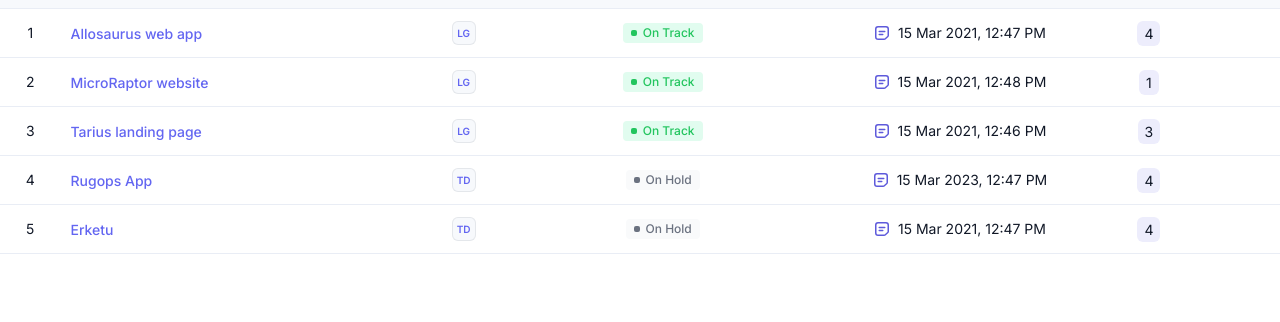
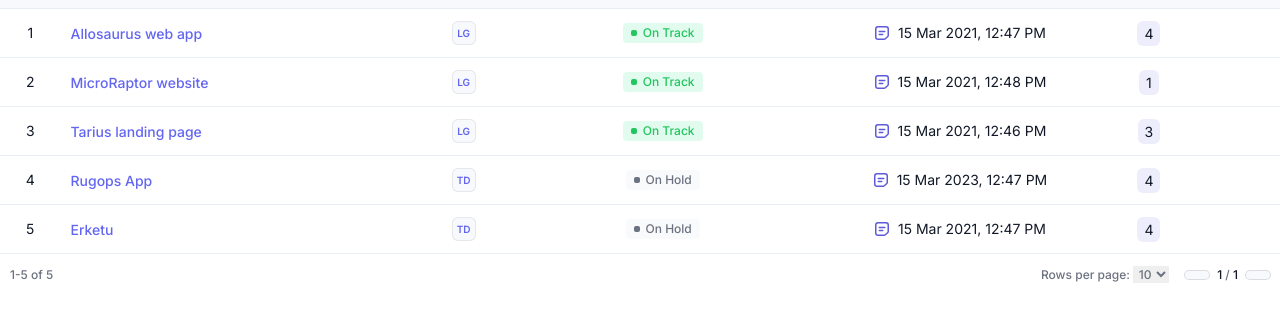
Before and after one commit to zakariadakir/data-table, a website with bundled scripts: page index.html in a window 1280 px wide. Shown: the part 216-538 px from the top of the page. Built offline with nearby package versions, Linux system fonts and the light colour scheme; files whose address does not match are found by name.

Commit message:
feat: implement pagination with page info, page controls, and rows-per-page selector

```diff
--- a/index.html
+++ b/index.html
@@ -165,6 +165,45 @@
           <tbody id="projects-wrapper"></tbody>
         </table>
       </div>
+      <div class="flex pt-3 px-2.5 gap-4 justify-between items-center">
+        <p id="page-info" class="font-medium text-xs text-gray-500"></p>
+        <div class="flex items-center gap-4">
+          <div class="font-medium text-xs text-gray-500">
+            <label for="rows-per-page-select" class="cursor-pointer"
+              >Rows per page:
+            </label>
+            <select
+              class="cursor-pointer text-center"
+              name="rows-per-page"
+              id="rows-per-page-select"
+            >
+              <option value="5">5</option>
+              <option value="10">10</option>
+              <option value="15">15</option>
+              <option value="20">20</option>
+              <option value="30">30</option>
+              <option value="40">40</option>
+              <option value="50">50</option>
+            </select>
+          </div>
+          <div class="flex items-center gap-2">
+            <button
+              id="previous-page"
+              class="ph-bold ph-caret-left btn secondary-btn"
+              aria-label="Previous Page"
+            ></button>
+            <span
+              id="current-page"
+              class="font-medium text-xs text-gray-500"
+            ></span>
+            <button
+              id="next-page"
+              class="ph-bold ph-caret-right btn secondary-btn"
+              aria-label="Next Page"
+            ></button>
+          </div>
+        </div>
+      </div>
     </main>
   </body>
 </html>
--- a/scripts/scripts.js
+++ b/scripts/scripts.js
@@ -17,6 +17,11 @@ const addProjectBtn = document.getElementById("add-project-btn");
 const filterStatusTabsWrapper = document.getElementById("filter-status-tabs");
 const projectsWrapper = document.getElementById("projects-wrapper");
 const sortBtns = document.querySelectorAll(".sort-btn");
+const pageInfo = document.getElementById("page-info");
+const rowsPerPageSelect = document.getElementById("rows-per-page-select");
+const prevPageBtn = document.getElementById("previous-page");
+const nextPageBtn = document.getElementById("next-page");
+const currentPageDisplay = document.getElementById("current-page");
 
 // States:
 export let storedProjectsArr =
@@ -25,6 +30,9 @@ let activeSearchTerm = "";
 let activeStatusFilter = "All";
 let sortKey = "";
 let sortOrder = "";
+let currentPage = 1;
+let rowsPerPage = JSON.parse(localStorage.getItem("rowsPerPage")) || 10;
+rowsPerPageSelect.value = rowsPerPage;
 
 // Functions:
 const updateTotalProjectsCount = () => {
@@ -75,7 +83,9 @@ export const addProject = (name, manager, resources) => {
   };
   storedProjectsArr.unshift(newProject);
   storedProjectsArr.forEach((p, i) => (p.rowIndex = i + 1));
+  currentPage = 1;
   localStorage.setItem("projects", JSON.stringify(storedProjectsArr));
+  showToastNotification("Project added successfully.");
   refreshUI();
 };
 
@@ -85,6 +95,7 @@ export const editProject = (project, name, manager, resources) => {
   project.lastUpdated = formatDate(new Date());
   project.resources = resources;
   localStorage.setItem("projects", JSON.stringify(storedProjectsArr));
+  showToastNotification("Project updated successfully.");
   refreshUI();
 };
 
@@ -175,6 +186,7 @@ const handleFilterTabClick = (btn, status) => {
       .forEach((tab) => tab.setAttribute("data-active", "false"));
     btn.setAttribute("data-active", "true");
     activeStatusFilter = status;
+    currentPage = 1;
     renderFilteredAndSortedProjects();
   });
 };
@@ -203,15 +215,26 @@ const renderFilteredAndSortedProjects = () => {
   const sorted = filtered.sort((a, b) =>
     compareValues(a[sortKey], b[sortKey], sortOrder === "asc")
   );
-  renderProjects(sorted);
+  const totalProjects = sorted.length;
+  const totalPages = Math.ceil(totalProjects / rowsPerPage);
+  if (totalPages === 0) {
+    currentPage = 1;
+  } else if (currentPage > totalPages) {
+    currentPage = totalPages;
+  }
+  renderProjects(sorted, currentPage, rowsPerPage);
+  updatePaginationInfo(currentPage, rowsPerPage, totalProjects);
 };
 
-const renderProjects = (arr) => {
+const renderProjects = (arr, currentPage, rowsPerPage) => {
+  const startIndex = (currentPage - 1) * rowsPerPage;
+  const endIndex = Math.min(startIndex + rowsPerPage, arr.length);
+  const projectsToRender = arr.slice(startIndex, endIndex);
   projectsWrapper.innerHTML = "";
-  if (arr.length === 0) {
+  if (projectsToRender.length === 0) {
     projectsWrapper.innerHTML = `<tr><td class="text-sm text-gray-900 py-3 px-2.5" colspan="100%">No projects found.</td></tr>`;
   } else {
-    arr.forEach((project) => {
+    projectsToRender.forEach((project) => {
       const row = buildProjectRow(project);
       projectsWrapper.appendChild(row);
     });
@@ -273,6 +296,28 @@ const sortProjectsByButton = () => {
   });
 };
 
+const updatePaginationInfo = (currentPage, rowsPerPage, totalProjects) => {
+  const startProject =
+    totalProjects === 0 ? 0 : (currentPage - 1) * rowsPerPage + 1;
+  const endProject = Math.min(currentPage * rowsPerPage, totalProjects);
+  pageInfo.textContent = `${startProject}-${endProject} of ${totalProjects}`;
+  const totalPages = Math.ceil(totalProjects / rowsPerPage);
+  currentPageDisplay.innerHTML = `
+  <span class="${totalPages === 0 ? "text-gray-500" : "text-gray-900"}"
+  >${totalProjects === 0 ? 0 : currentPage}</span>
+  /
+  <span class="${
+    totalPages !== currentPage ? "text-gray-500" : "text-gray-900"
+  }">${totalPages}</span>`;
+  prevPageBtn.disabled = currentPage === 1;
+  nextPageBtn.disabled = currentPage === totalPages || totalProjects === 0;
+};
+
+const goToPage = (newPage) => {
+  currentPage = newPage;
+  renderFilteredAndSortedProjects();
+};
+
 export const refreshUI = () => {
   updateTotalProjectsCount();
   renderFilterStatusTabs();
@@ -286,9 +331,25 @@ refreshUI();
 // Event Listeners:
 searchProjectInput.addEventListener("input", (e) => {
   activeSearchTerm = e.target.value.toLowerCase();
+  currentPage = 1;
   renderFilteredAndSortedProjects();
 });
 
 addProjectBtn.addEventListener("click", () => {
   openAddProjectModal();
 });
+
+rowsPerPageSelect.addEventListener("change", (e) => {
+  rowsPerPage = parseInt(e.target.value, 10);
+  localStorage.setItem("rowsPerPage", JSON.stringify(rowsPerPage));
+  renderFilteredAndSortedProjects();
+});
+
+prevPageBtn.addEventListener("click", () => {
+  if (currentPage > 1) goToPage(currentPage - 1);
+});
+
+nextPageBtn.addEventListener("click", () => {
+  const totalPages = Math.ceil(storedProjectsArr.length / rowsPerPage);
+  if (currentPage < totalPages) goToPage(currentPage + 1);
+});
--- a/styles/input.css
+++ b/styles/input.css
@@ -121,7 +121,7 @@
 
 /* Resource */
 .resource-tooltip {
-  @apply bg-gray-900 absolute w-max py-3 px-4 rounded-lg z-10 left-1/2 -translate-x-1/2 before:content-[''] before:absolute before:border-[10px] before:left-1/2 before:-translate-x-1/2 before:border-x-[10px] before:border-b-[10px] before:border-t-0 before:border-transparent before:border-b-gray-900 top-full before:top-[-10px];
+  @apply bg-gray-900 absolute w-max py-3 px-4 rounded-lg z-10 left-1/2 -translate-x-1/2 before:content-[''] before:absolute before:border-[10px] before:left-1/2 before:-translate-x-1/2 before:border-x-[10px] before:border-b-[10px] before:border-t-0 before:border-transparent before:border-b-gray-900 top-full before:top-[-9px];
 }
 .resource-checkbox {
   @apply cursor-pointer transition duration-300 py-0.5 px-2 tracking-[0.36px] text-xs font-medium rounded text-gray-700 bg-white shadow-resource-checkbox-default hover:text-gray-900 hover:shadow-resource-checkbox-hover active:shadow-resource-checkbox-active peer-checked:text-white peer-checked:bg-indigo-500 peer-checked:shadow-resource-checkbox-checked peer-checked:hover:bg-indigo-600 peer-checked:hover:shadow-resource-checkbox-hover;
```
Also changed, not shown: scripts/data.js (line endings or trailing spaces), styles/output.css.
